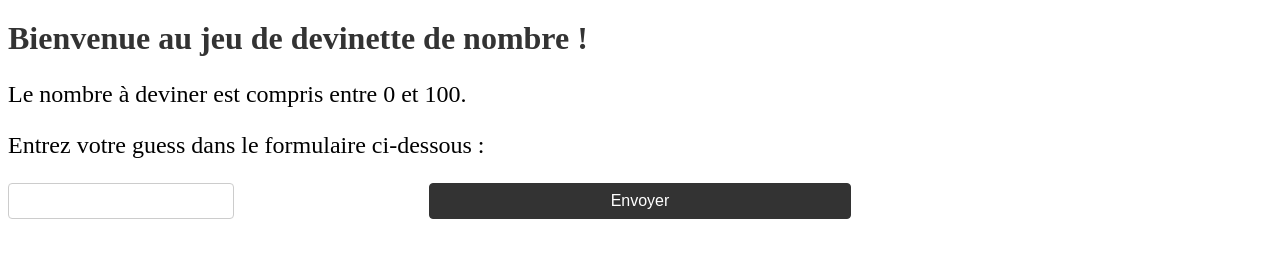
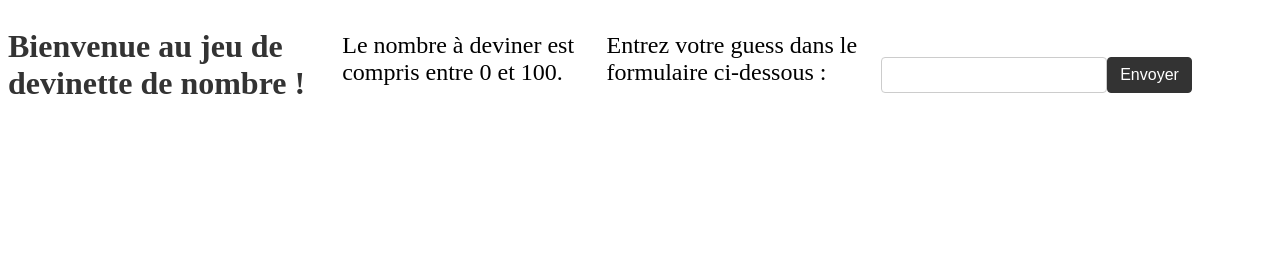
Before and after one commit to MyEcoria/guessTheNumber, a plain HTML site: page public/index.html in a window 1280 px wide. Drawn offline with Linux system fonts and the light colour scheme.

Commit message:
Update style.css

```diff
--- a/public/style.css
+++ b/public/style.css
@@ -1 +1 @@
-h1{color:#333;font-size:2em;margin:20px 0}p{font-size:1.5em}form{align-items:center;display:flex;flex-direction:column;margin-top:20px}input[type="number"]{border:1px solid #ccc;border-radius:4px;font-size:16px;padding:8px 12px;width:200px}button[type="submit"]{border:1px solid #333;border-radius:4px;background-color:#333;color:#fff;cursor:pointer;font-size:16px;padding:8px 12px}button[type="submit"]:hover{background-color:#666}@media (min-width:768px){form{display:grid;grid-template-columns:repeat(3,1fr)}}@media (min-width:480px) and (max-width:767px){form{display:grid;grid-template-columns:repeat(2,1fr)}}@media (max-width:480px){form{display:block}}.error{color:red;font-weight:bold}.success{color:green;font-weight:bold}
+#content{display:flex;justify-content:center}h1{color:#333;font-size:2em;margin:20px 0}p{font-size:1.5em}form{align-items:center;display:flex;flex-direction:column;margin-top:20px}input[type="number"]{border:1px solid #ccc;border-radius:4px;font-size:16px;padding:8px 12px;width:200px}button[type="submit"]{border:1px solid #333;border-radius:4px;background-color:#333;color:#fff;cursor:pointer;font-size:16px;padding:8px 12px}button[type="submit"]:hover{background-color:#666}@media (min-width:768px){form{display:grid;grid-template-columns:repeat(3,1fr)}}@media (min-width:480px) and (max-width:767px){form{display:grid;grid-template-columns:repeat(2,1fr)}}@media (max-width:480px){form{display:block}}.error{color:red;font-weight:bold}.success{color:green;font-weight:bold}
```
